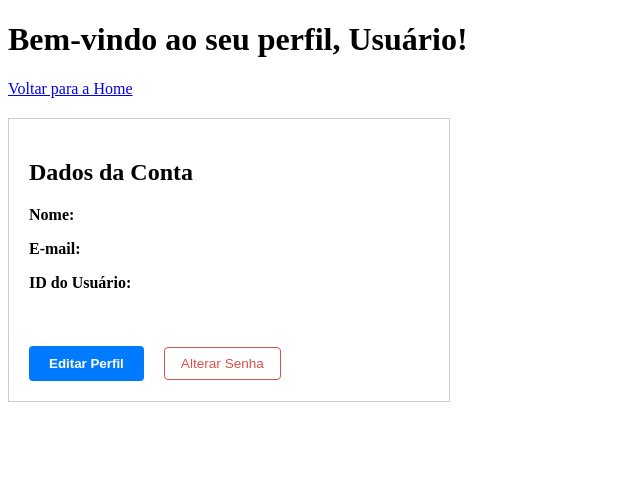
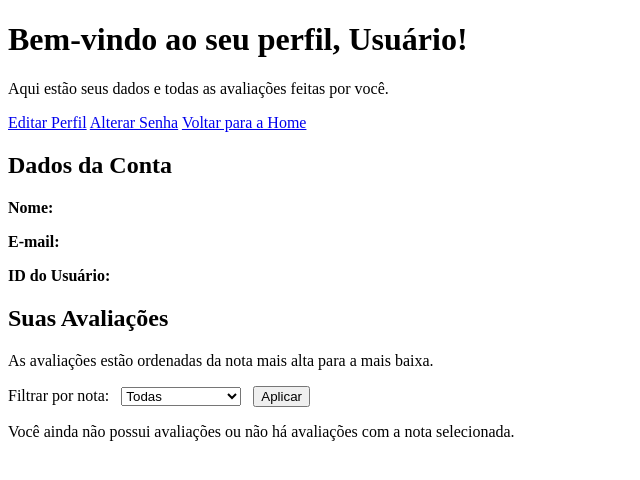
Before and after one commit to viniciussdudu/Ponto-Critico, a PHP site: page /App/Views/perfil.php in a window 1280 px wide. Shown: the top 480 px of the page, without its empty margins (0-640 px from the left). Run offline with PHP 8.4, Linux system fonts and the light colour scheme.

Commit message:
Implementa perfil do usuário com avaliações ordenadas e filtro por nota

```diff
--- a/App/Views/perfil.php
+++ b/App/Views/perfil.php
@@ -7,39 +7,68 @@
 </head>
 <body>
 
-<header>
+<div class="page">
+    <header class="topo">
+        <div>
             <h1>Bem-vindo ao seu perfil, <?php echo htmlspecialchars($dadosUsuario['nome'] ?? 'Usuário'); ?>!</h1>
-<a href="index.php?url=home">Voltar para a Home</a>
+            <p class="subtitulo">Aqui estão seus dados e todas as avaliações feitas por você.</p>
+        </div>
+
+        <div class="acoes-topo">
+            <a class="btn btn-secundario btn-inline" href="index.php?url=perfil/editar">Editar Perfil</a>
+            <a class="btn btn-secundario btn-inline" href="index.php?url=recuperar-senha">Alterar Senha</a>
+            <a class="btn btn-secundario btn-inline" href="index.php?url=home">Voltar para a Home</a>
+        </div>
     </header>
 
-<main>
-<section style="border: 1px solid #ccc; padding: 20px; max-width: 400px; margin-top: 20px;">
+    <main class="grid-home">
+        <section class="card">
             <h2>Dados da Conta</h2>
             <p><strong>Nome:</strong> <?php echo htmlspecialchars($dadosUsuario['nome'] ?? ''); ?></p>
             <p><strong>E-mail:</strong> <?php echo htmlspecialchars($dadosUsuario['email'] ?? ''); ?></p>
             <p><strong>ID do Usuário:</strong> <?php echo htmlspecialchars($dadosUsuario['id'] ?? ''); ?></p>
+        </section>
 
-<br>
+        <section class="card card-largo">
+            <div class="topo-secao">
+                <div>
+                    <h2>Suas Avaliações</h2>
+                    <p class="subtitulo-secao">As avaliações estão ordenadas da nota mais alta para a mais baixa.</p>
+                </div>
+                <form method="GET" action="index.php" style="display: flex; gap: 12px; flex-wrap: wrap; align-items: center;">
+                    <input type="hidden" name="url" value="perfil">
+                    <label for="nota">Filtrar por nota:</label>
+                    <select id="nota" name="nota" style="width: 120px;">
+                        <option value=""<?php if (!isset($_GET['nota']) || $_GET['nota'] === '') echo ' selected'; ?>>Todas</option>
+                        <?php for ($i = 5; $i >= 1; $i--): ?>
+                            <option value="<?= $i ?>"<?php if (isset($_GET['nota']) && (int) $_GET['nota'] === $i) echo ' selected'; ?>><?= $i ?></option>
+                        <?php endfor; ?>
+                    </select>
+                    <button type="submit" class="btn btn-inline">Aplicar</button>
+                </form>
+            </div>
 
-<div style="margin-top: 20px; display: flex; align-items: center; gap: 20px;">
-    <!-- O 'gap: 20px' garante que eles nunca fiquem grudados -->
-
-    <!-- Botão Principal -->
-    <a href="index.php?url=perfil/editar" style="text-decoration: none;">
-        <button style="padding: 10px 20px; background-color: #007bff; color: white; border: none; border-radius: 4px; cursor: pointer; font-weight: bold;">
-            Editar Perfil
-        </button>
-    </a>
-
-    <!-- Botão de Senha (Vermelho e sem fundo) -->
-    <a href="index.php?url=recuperar-senha" style="text-decoration: none;">
-        <button style="background: transparent; border: 1px solid #d9534f; color: #d9534f; padding: 8px 16px; font-size: 0.85em; cursor: pointer; border-radius: 4px;">
-            Alterar Senha
-        </button>
-    </a>
+            <?php if (!empty($avaliacoesUsuario)): ?>
+                <div class="lista-avaliacoes-grid">
+                    <?php foreach ($avaliacoesUsuario as $avaliacao): ?>
+                        <div class="avaliacao-card">
+                            <div class="avaliacao-topo">
+                                <h3><?php echo htmlspecialchars($avaliacao['titulo_midia'] ?? 'Mídia sem título'); ?></h3>
+                                <span class="badge-tipo"><?php echo htmlspecialchars($avaliacao['nota'] ?? '0'); ?>/5</span>
                             </div>
+                            <p class="comentario">“<?php echo htmlspecialchars($avaliacao['comentario'] ?? ''); ?>”</p>
+                            <p class="data-avaliacao"><?php echo htmlspecialchars($avaliacao['data'] ?? ''); ?></p>
+                        </div>
+                    <?php endforeach; ?>
+                </div>
+            <?php else: ?>
+                <div class="estado-vazio">
+                    <p>Você ainda não possui avaliações ou não há avaliações com a nota selecionada.</p>
+                </div>
+            <?php endif; ?>
         </section>
     </main>
+</div>
 
 </body>
 </html>
```
Also changed, not shown: App/Controllers/AuthController.php (+9 -0 lines), App/Models/AvaliacaoModel.php (+27 -0 lines), data/usuarios.json (+8 -0 lines). Lines whose indentation alone changed are shown as unchanged.
